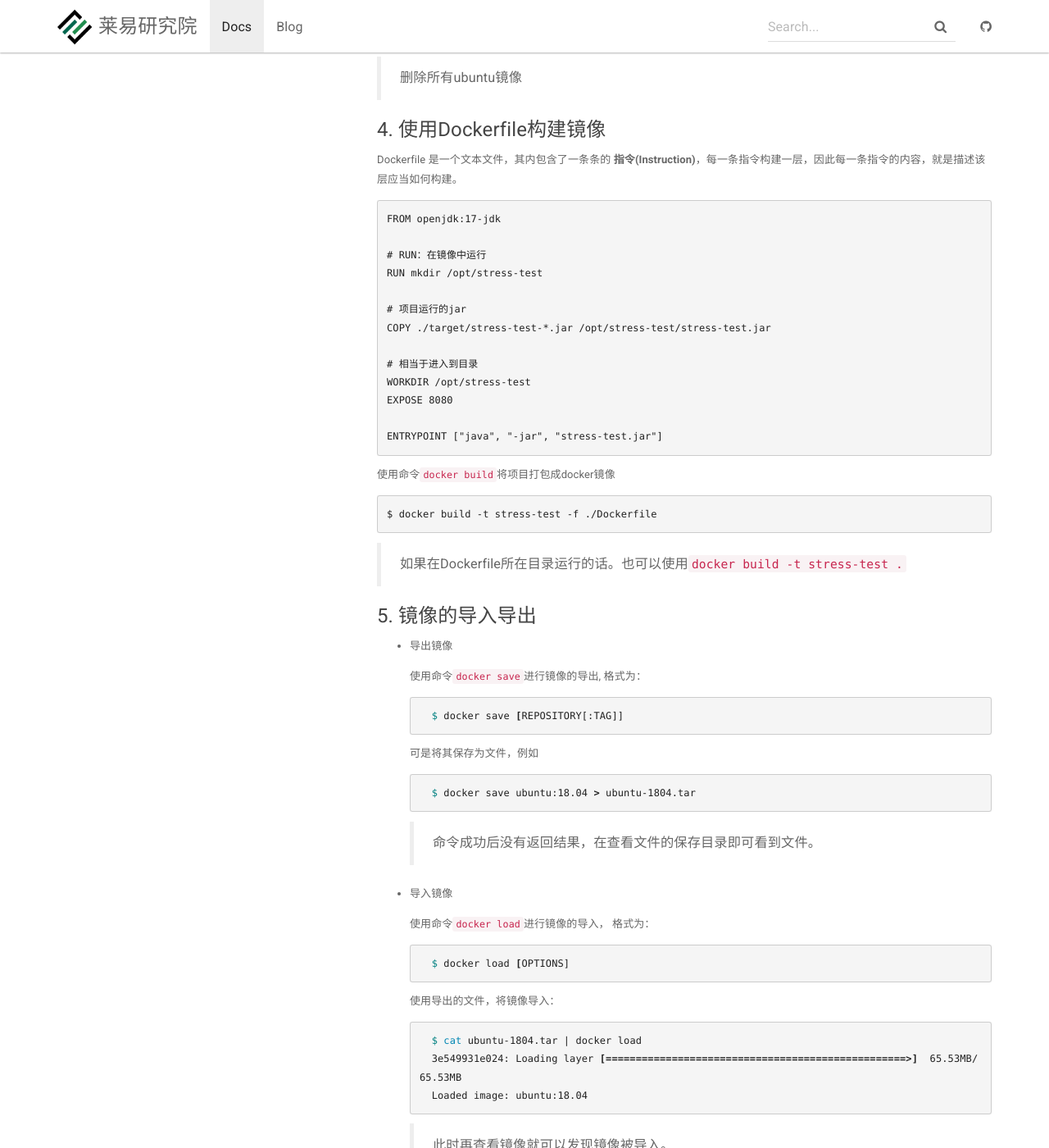
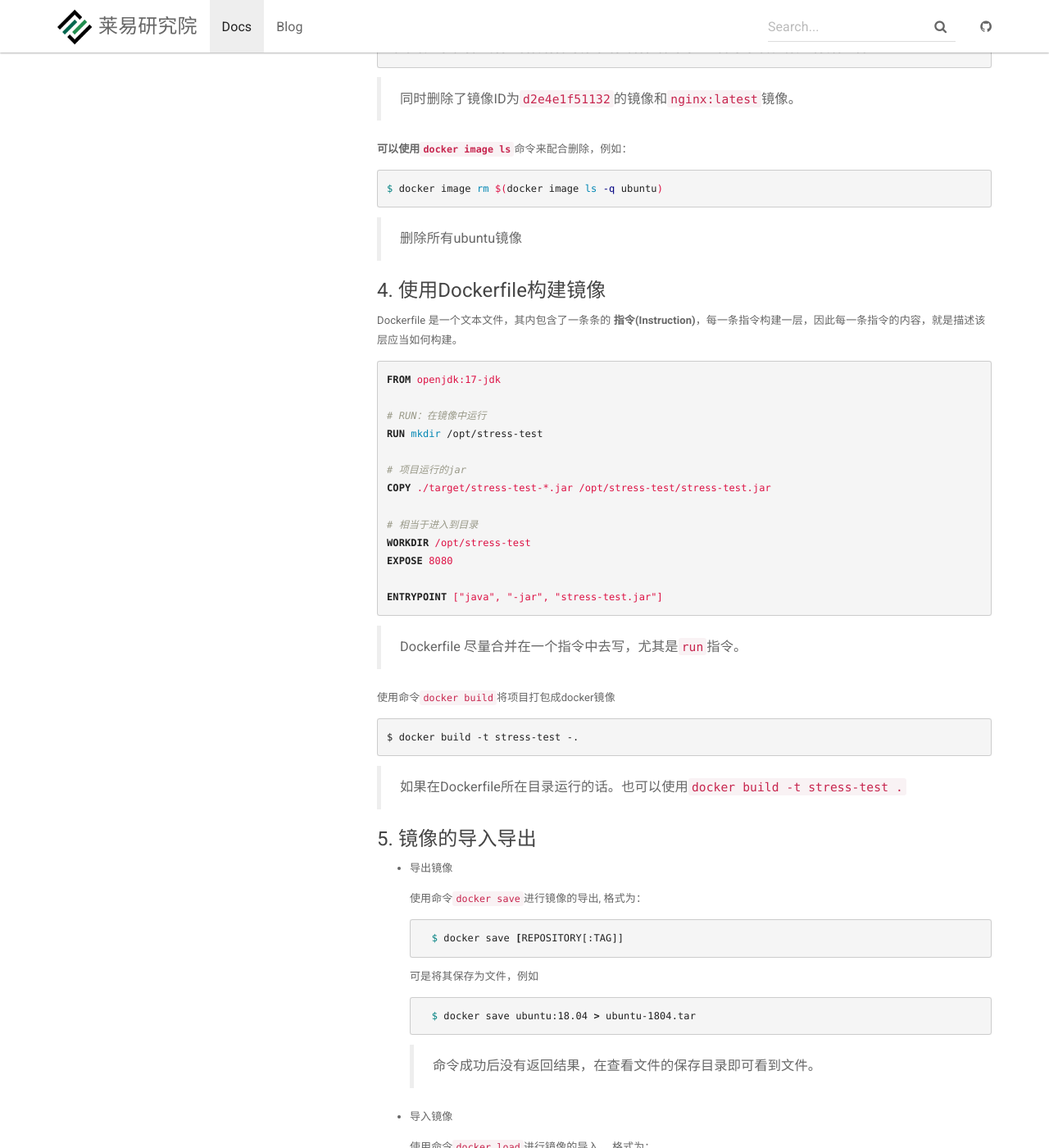
Before and after one commit to laiease/laiease.github.io, a Jekyll site: the page built from _docs/shares/docker-introduce.md, in a window 1280 px wide and 1400 px high, scrolled down 3566 px. Shown: the whole window at 82% size. Built offline with Jekyll 4.4.1, drawn with Linux system fonts in a browser that asks for light colours; some of the changed lines change nothing that is shown; some of the changed text lies outside the part shown.

Commit message:
docker修改

````diff
--- a/_docs/shares/docker-introduce.md
+++ b/_docs/shares/docker-introduce.md
@@ -24,7 +24,7 @@
 
 #### 2. 容器（Container）
 
-镜像（`Image`）和容器（`Container`）的关系，就像是面向对象程序设计中的 `类` 和 `实例` 一样，镜像是静态的定义，容器是镜像运行时的实体。容器可以被创建、启动、停止、删除、暂停等。
+镜像（`Image`）和容器（`Container`）的关系，就像操作系统的`安装文件`和我们使用的`操作系统`一样，镜像是静态的定义，容器是镜像运行时的实体。容器可以被创建、启动、停止、删除、暂停等。
 
 容器的实质是进程，但与直接在宿主执行的进程不同，容器进程运行于属于自己的独立的 [命名空间](https://en.wikipedia.org/wiki/Linux_namespaces)。因此容器可以拥有自己的 `root` 文件系统、自己的网络配置、自己的进程空间，甚至自己的用户 ID 空间。容器内的进程是运行在一个隔离的环境里，使用起来，就好像是在一个独立于宿主的系统下操作一样。这种特性使得容器封装的应用比直接在宿主运行更加安全。
 
@@ -52,11 +52,20 @@
     - [网易云加速器](https://www.163yun.com/help/documents/56918246390157312)
     - [百度云加速器](https://cloud.baidu.com/doc/CCE/s/Yjxppt74z#使用dockerhub加速器)
 
-
-
 - 私有服务
 
     Docker 官方提供了 [Docker Registry](https://hub.docker.com/_/registry/) 镜像，可以直接使用做为私有 Registry 服务。但是此服务只支持命令的方式来使用，没有图形界面、用户管理和权限控制等功能。
+
+**Docker使用步骤：**
+
+1. 获取镜像
+
+   1. 从仓库下载镜像
+   2. 本地构建镜像(Dockerfile)
+
+2. 基于镜像启动容器
+
+3. 将私有镜像上传到Repository，供他人使用
 
 
 
@@ -162,7 +171,7 @@
 
 Dockerfile 是一个文本文件，其内包含了一条条的 **指令(Instruction)**，每一条指令构建一层，因此每一条指令的内容，就是描述该层应当如何构建。
 
-```
+```dockerfile
 FROM openjdk:17-jdk
 
 # RUN：在镜像中运行
@@ -178,10 +187,12 @@
 ENTRYPOINT ["java", "-jar", "stress-test.jar"]
 ```
 
+> Dockerfile 尽量合并在一个指令中去写，尤其是`run`指令。
+
 使用命令`docker build`将项目打包成docker镜像
 
 ```
-$ docker build -t stress-test -f ./Dockerfile
+$ docker build -t stress-test -.
 ```
 
 > 如果在Dockerfile所在目录运行的话。也可以使用`docker build -t stress-test .`
````
